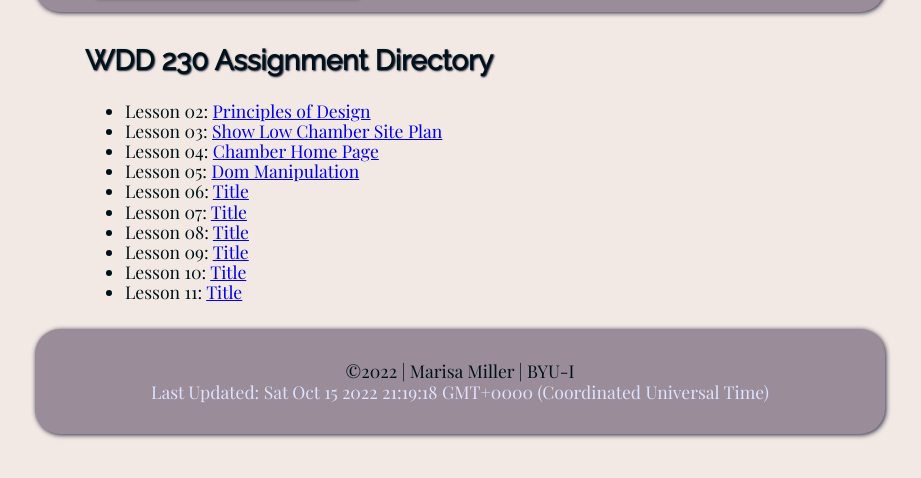
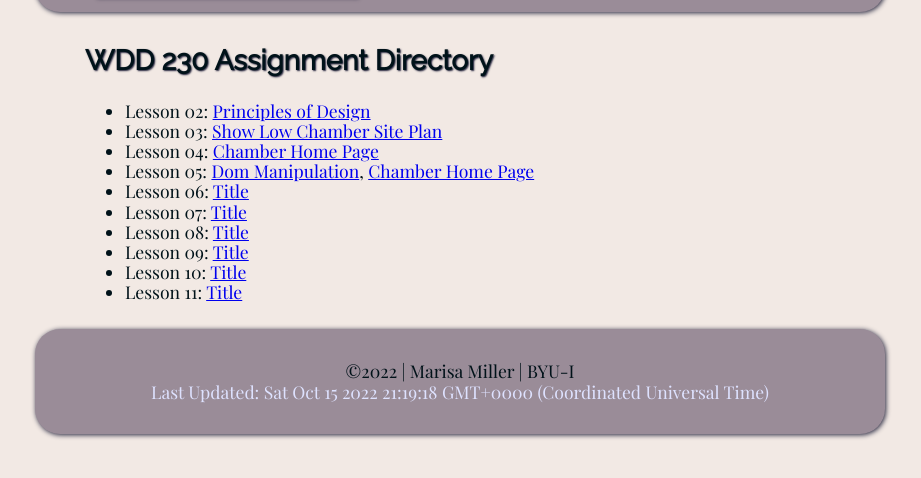
Before and after one commit to mamillergirl/wdd230, a plain HTML site: page index.html in a window 1280 px wide. Shown: the part 250-728 px from the top of the page, without its empty margins (180-1101 px from the left). Drawn offline with nearby package versions, Linux system fonts and the light colour scheme.

Commit message:
add link

```diff
--- a/index.html
+++ b/index.html
@@ -28,7 +28,7 @@
         <li>Lesson 02: <a href="lesson02/design_principles.html">Principles of Design</a></li>
         <li>Lesson 03: <a href="lesson03/index.html">Show Low Chamber Site Plan</a></li>
         <li>Lesson 04: <a href="chamber/index.html">Chamber Home Page</a></li>
-        <li>Lesson 05: <a href="dom_manipulation/bom.html">Dom Manipulation</a></li>
+        <li>Lesson 05: <a href="dom_manipulation/bom.html">Dom Manipulation</a>, <a href="chamber/index.html">Chamber Home Page</a></li>
         <li>Lesson 06: <a href="#">Title</a></li>
         <li>Lesson 07: <a href="#">Title</a></li>
         <li>Lesson 08: <a href="#">Title</a></li>
```
